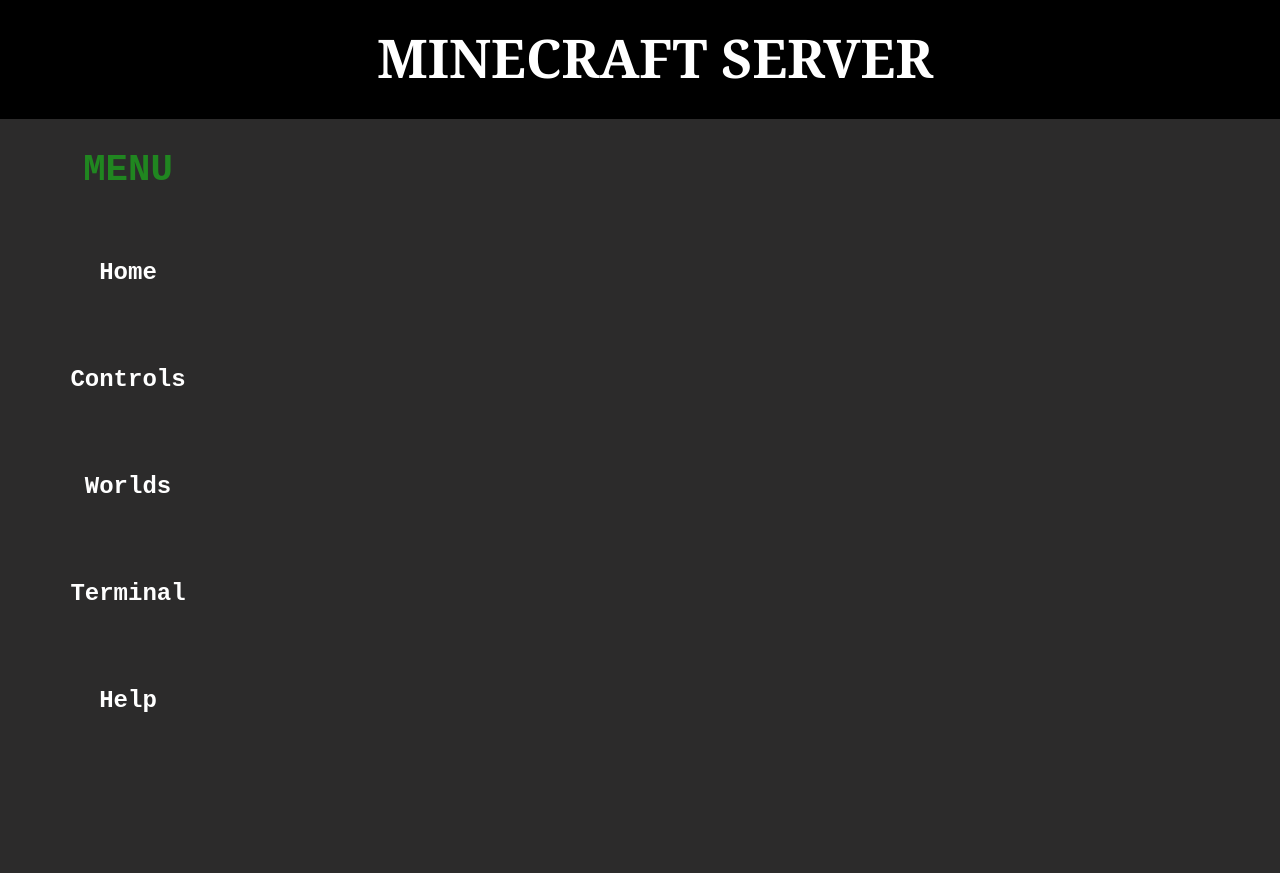
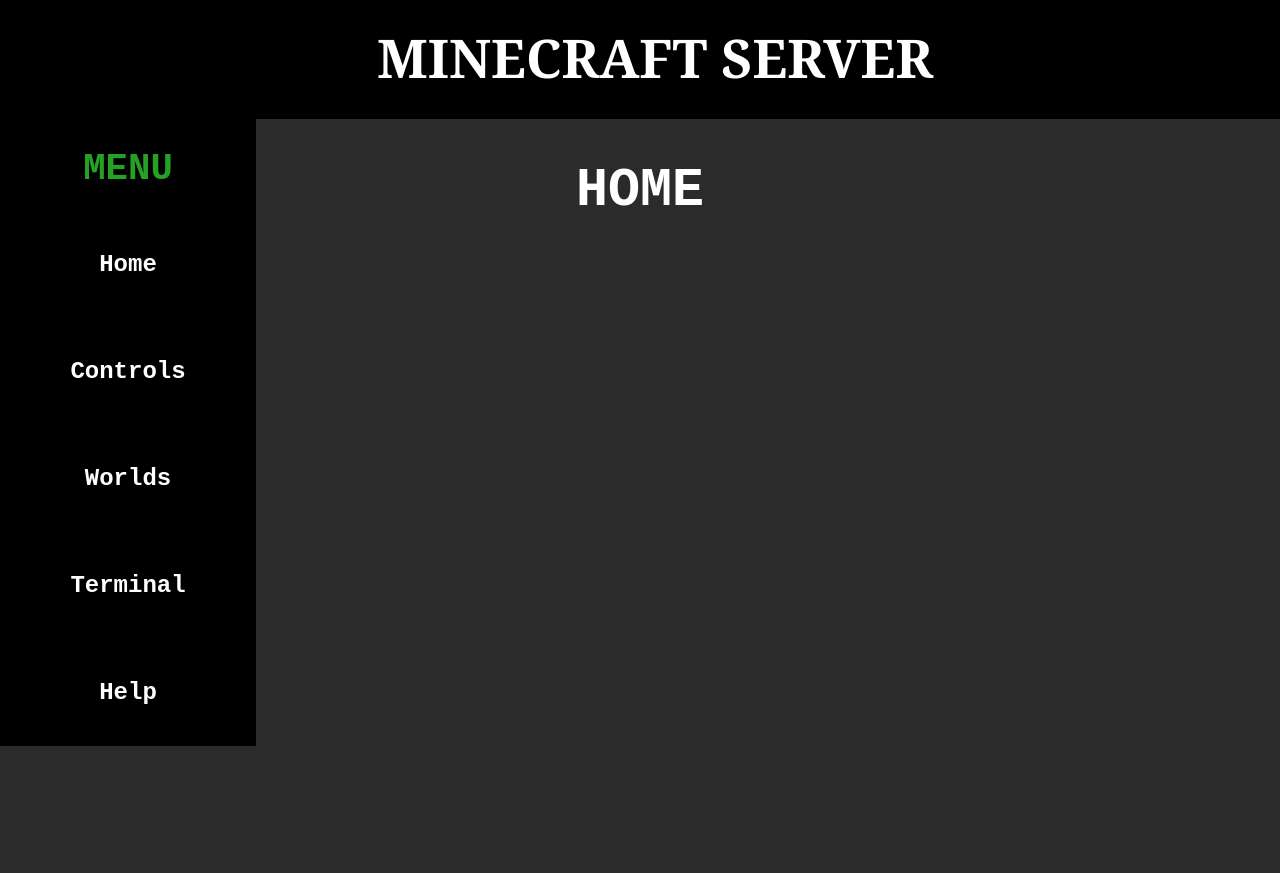
Before and after one commit to droid-101/ServerUI, a plain HTML site: page content.html in a window 1280 px wide. Drawn offline with Linux system fonts and the light colour scheme.

Commit message:
Added Tabs
- Buttons now switch between different tabs

```diff
--- a/WebpageStyling.css
+++ b/WebpageStyling.css
@@ -19,17 +19,17 @@
     width: 100%;
 }
 
-h3
+h2
 {
     width: 20%;
     text-align: center;
-    position: relative; top: -77.5px;
+    position: relative; top: -76px;
     font-size: 28pt;
     font-family: monospace;
     padding-top: 30px;
     padding-bottom: 30px;
-    color: rgb(32, 134, 32);
-    background-color: rgb(44, 43, 43);
+    color: rgb(37, 161, 37);
+    background-color: rgb(0, 0, 0);
 }
 
 .menu button
@@ -42,7 +42,7 @@
     font-family: monospace;
     font-weight: 700;
     color: white;
-    background-color: rgb(44, 43, 43);
+    background-color: rgb(0, 0, 0);
     transition-duration: 0.3s;
     position: relative; bottom: 116px;
 }
@@ -51,3 +51,12 @@
 {
     background-color: rgb(19, 122, 19);
 }
+
+h3
+{
+    font-size: 40pt;
+    font-family: monospace;
+    color: white;
+    text-align: center;
+    position: relative; bottom: 755px;
+}
--- a/content.html
+++ b/content.html
@@ -3,19 +3,23 @@
 <html>
     <Title>Minecraft Server</Title>
     <head>
+        <script type="text/javascript" src="menu.js"></script>
         <link rel="stylesheet" href="WebpageStyling.css">
         <h1>
             MINECRAFT SERVER
         </h1>
-        <h3>
+        <h2>
             MENU
+        </h2>
+        <nav class = "menu">
+            <button onclick = "button('HOME')">Home</button>
+            <button onclick = "button('CONTROLS')">Controls</button>
+            <button onclick = "button('WORLDS')">Worlds</button>
+            <button onclick = "button('TERMINAL')">Terminal</button>
+            <button onclick = "button('HELP')">Help</button>
+        </nav>
+        <h3 id = "subtitle">
+            HOME
         </h3>
-        <section class = "menu">
-            <button>Home</button>
-            <button>Controls</button>
-            <button>Worlds</button>
-            <button>Terminal</button>
-            <button>Help</button>
-        </section>
     </head>
 </html>
--- /dev/null
+++ b/menu.js
@@ -0,0 +1,4 @@
+function button(name)
+{
+    document.getElementById("subtitle").innerHTML = name;
+}
```
